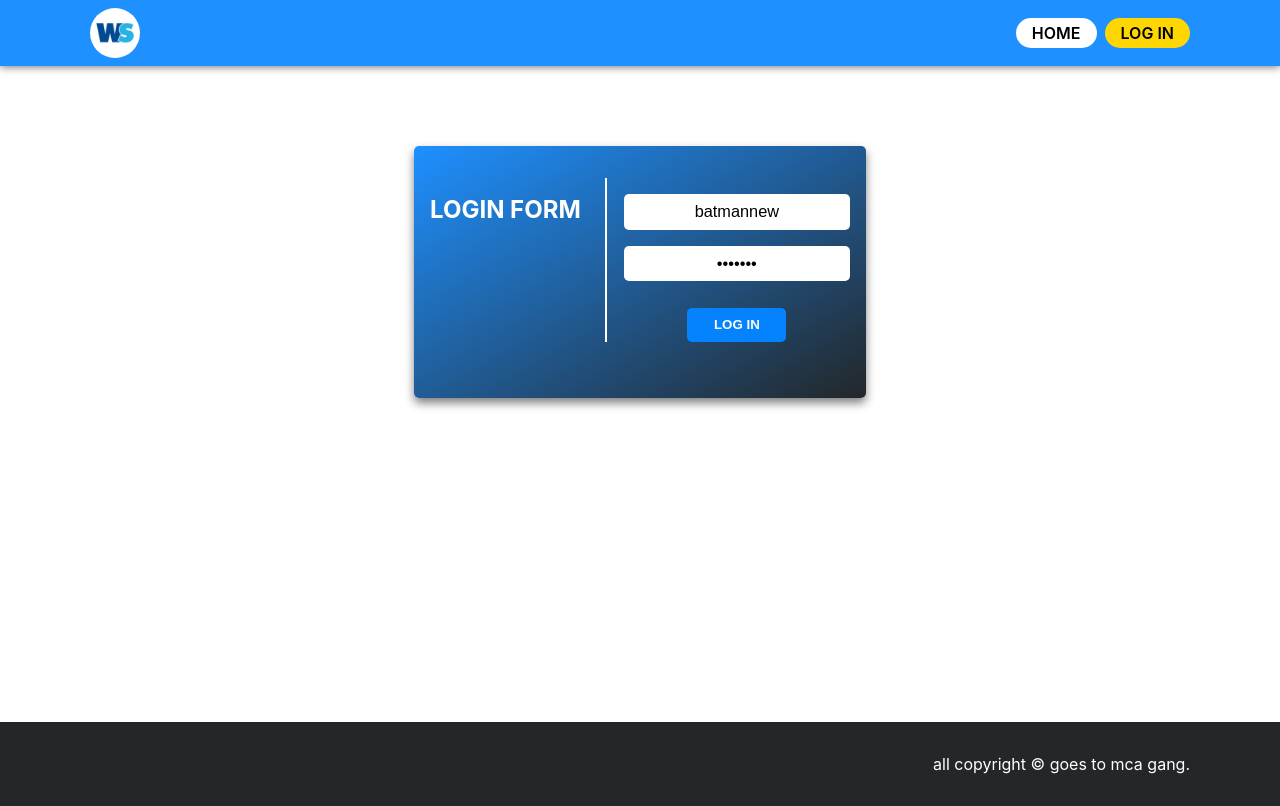
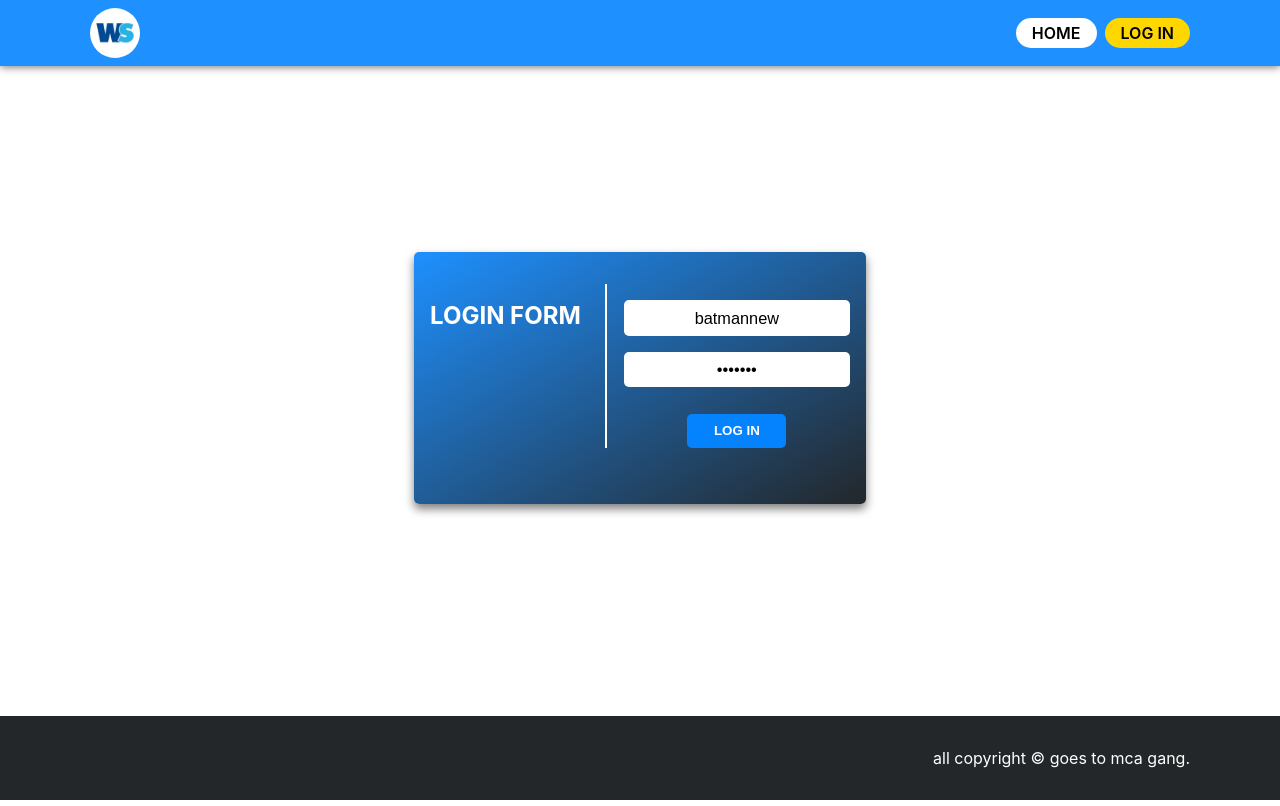
Before and after one commit to SanthoshKumar9028/whoshared, a React (Create React App) app: page /login in a window 1280 px wide. Built offline with nearby package versions, Linux system fonts and the light colour scheme; no server answers.

Commit message:
grid-layout
added grid-layout and changed form layout to grid-layout component

```diff
--- /dev/null
+++ b/src/components/layouts/grid-layout.js
@@ -0,0 +1,15 @@
+import React from "react";
+
+import "./grid-layout.scss";
+import Header from "../header";
+import Footer from "../footer";
+
+export default function Layout({ children, headerProps, footerProps }) {
+  return (
+    <div className="grid-layout">
+      <Header {...headerProps} className="grid-layout__top" />
+      {children}
+      <Footer {...footerProps} className="grid-layout__bottom" />
+    </div>
+  );
+}
--- /dev/null
+++ b/src/components/layouts/grid-layout.scss
@@ -0,0 +1,10 @@
+.grid-layout {
+  display: grid;
+  min-height: 100vh;
+  &__top {
+    align-self: start;
+  }
+  &__bottom {
+    align-self: end;
+  }
+}
--- a/src/components/layout.js
+++ b/src/components/layouts/layout.js
@@ -1,7 +1,7 @@
 import React from "react";
 
-import Header from "./header";
-import Footer from "./footer";
+import Header from "../header";
+import Footer from "../footer";
 
 export default function Layout({ children, headerProps, footerProps }) {
   return (
--- a/src/pages/friends-list.js
+++ b/src/pages/friends-list.js
@@ -2,7 +2,7 @@ import React, { useCallback, useEffect, useState } from "react";
 import { useHistory } from "react-router-dom";
 
 import "./friends-list.scss";
-import Layout from "../components/layout";
+import Layout from "../components/layouts/layout";
 import { useUserAuth } from "../lib/hooks";
 import { ReportDialog } from "../components/dialogs";
 
--- a/src/pages/group-chat.js
+++ b/src/pages/group-chat.js
@@ -1,7 +1,7 @@
 import React from "react";
 import { useHistory } from "react-router-dom";
 
-import Layout from "../components/layout";
+import GridLayout from "../components/layouts/grid-layout";
 import { useUserAuth } from "../lib/hooks";
 
 export default function GroupChat() {
@@ -12,8 +12,8 @@ export default function GroupChat() {
     return null;
   }
   return (
-    <Layout>
+    <GridLayout>
       <h1>GroupChat</h1>
-    </Layout>
+    </GridLayout>
   );
 }
--- a/src/pages/home.js
+++ b/src/pages/home.js
@@ -2,12 +2,12 @@ import React, { useState } from "react";
 import { Link } from "react-router-dom";
 
 import "./home.scss";
-import Layout from "../components/layout";
+import GridLayout from "../components/layouts/grid-layout";
 
 export default function Home() {
   const [headerProps] = useState({ guestmenu: true });
   return (
-    <Layout headerProps={headerProps}>
+    <GridLayout headerProps={headerProps}>
       <main className="home">
         <div className="home__content">
           <div className="home__intro">
@@ -23,6 +23,6 @@ export default function Home() {
           </div>
         </div>
       </main>
-    </Layout>
+    </GridLayout>
   );
 }
--- a/src/pages/home.scss
+++ b/src/pages/home.scss
@@ -1,7 +1,6 @@
 @import "../styles/partials";
 
 .home {
-  min-height: 80vh;
   display: flex;
   &__content {
     @extend %container;
--- a/src/pages/login.js
+++ b/src/pages/login.js
@@ -2,7 +2,7 @@ import React, { useState } from "react";
 import { useHistory } from "react-router-dom";
 
 import "./login.scss";
-import Layout from "../components/layout";
+import GridLayout from "../components/layouts/grid-layout";
 import { assignUserProps } from "../lib/assignProps";
 
 export default function Login({ setUser }) {
@@ -49,7 +49,7 @@ export default function Login({ setUser }) {
   };
 
   return (
-    <Layout>
+    <GridLayout>
       <main className="login">
         <form className="login__form" onSubmit={handleSubmit}>
           <div>
@@ -94,6 +94,6 @@ export default function Login({ setUser }) {
           </div>
         </form>
       </main>
-    </Layout>
+    </GridLayout>
   );
 }
--- a/src/pages/login.scss
+++ b/src/pages/login.scss
@@ -2,7 +2,6 @@
 @import "../styles/loaders";
 
 .login {
-  min-height: 80vh;
   padding-top: 1rem;
 }
 .login__form {
--- a/src/pages/profile.js
+++ b/src/pages/profile.js
@@ -2,7 +2,7 @@ import React, { useState, useEffect } from "react";
 import { useHistory } from "react-router-dom";
 
 import "./profile.scss";
-import Layout from "../components/layout";
+import GridLayout from "../components/layouts/grid-layout";
 import { useUserAuth } from "../lib/hooks";
 import { assignUserProps } from "../lib/assignProps";
 
@@ -153,7 +153,7 @@ export default function Profile() {
     return null;
   }
   return (
-    <Layout>
+    <GridLayout>
       <main className="profile">
         <div className="profile__intro">
           <div className="profile__section">
@@ -177,6 +177,6 @@ export default function Profile() {
         </div>
         <AccoundDeleteBtn className="profile__section profile__account-deletion-content" />
       </main>
-    </Layout>
+    </GridLayout>
   );
 }
```
Also changed, not shown: 1 other file (tests, documents, lock files or other folders).
